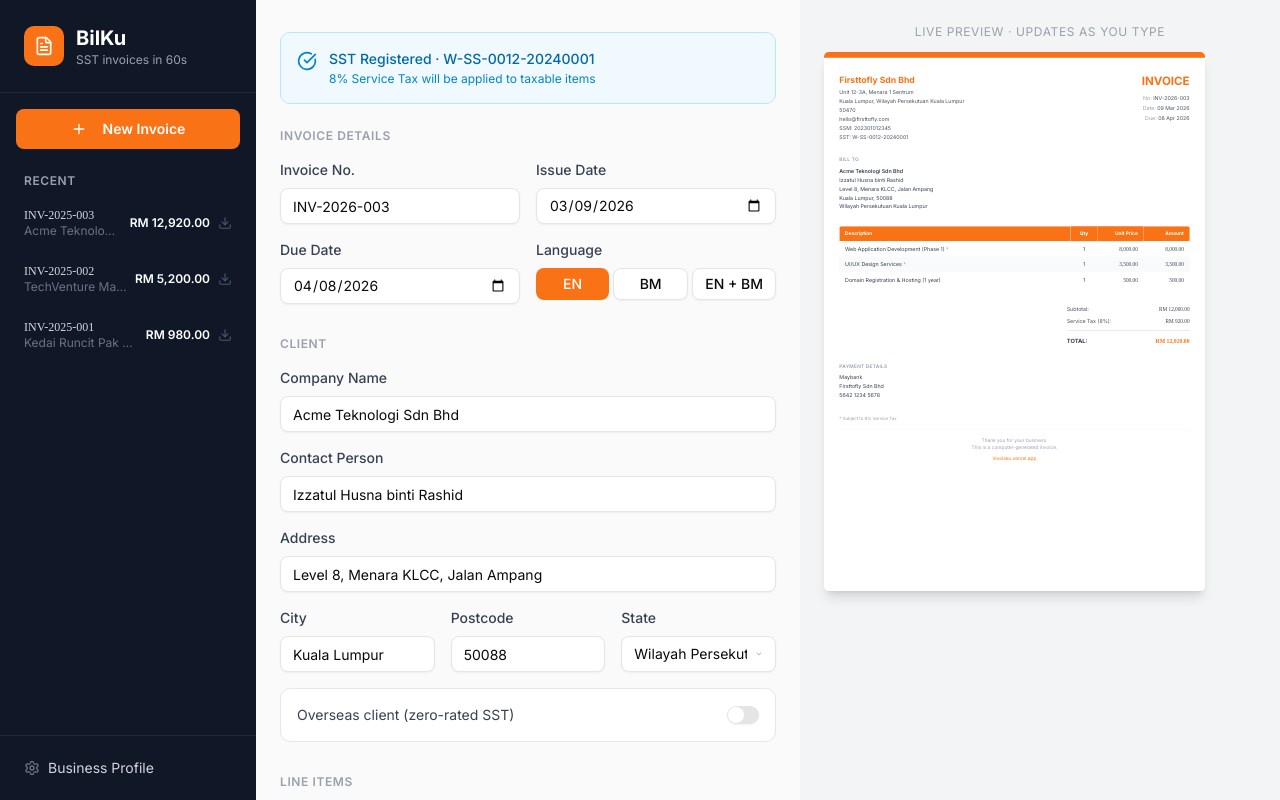
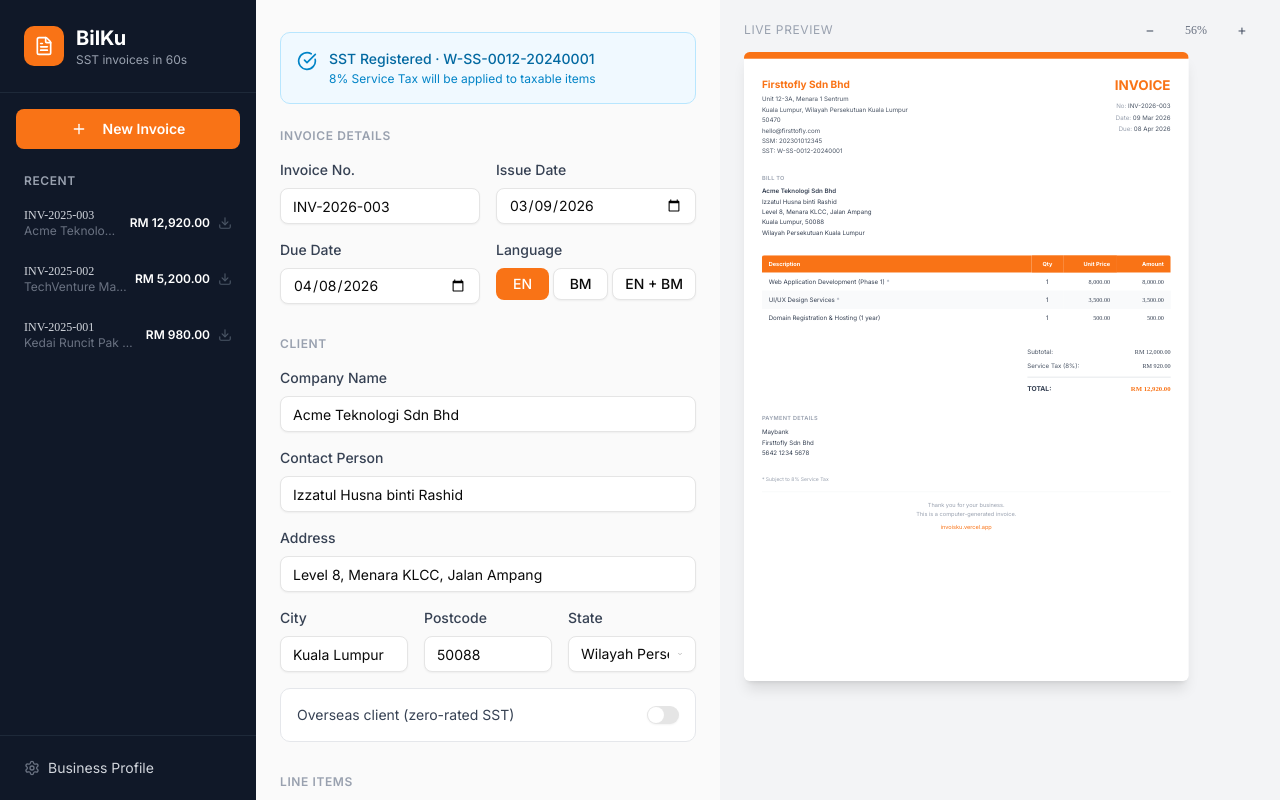
Before and after one commit to leongcheefai/bilku, a Next.js app: page / in a window 1280 px wide. Built offline with nearby package versions, Linux system fonts and the light colour scheme.

Commit message:
feat: add invoice preview

```diff
--- a/components/invoice/invoice-preview.tsx
+++ b/components/invoice/invoice-preview.tsx
@@ -1,5 +1,6 @@
 'use client'
 
+import { useState } from 'react'
 import {
   type LineItem,
   type Client,
@@ -8,6 +9,9 @@ import {
   formatCurrency,
   calculateTotals,
 } from '@/lib/invoice-types'
+
+const ZOOM_STEPS = [0.35, 0.45, 0.56, 0.7, 0.85, 1.0]
+const DEFAULT_ZOOM_INDEX = 2 // 0.56
 
 interface InvoicePreviewProps {
   client: Client
@@ -81,20 +85,56 @@ export function InvoicePreview({
 
   const accentColor = businessProfile.accentColor || '#f97316'
 
+  const [zoomIndex, setZoomIndex] = useState(DEFAULT_ZOOM_INDEX)
+  const zoom = ZOOM_STEPS[zoomIndex]
+
+  const zoomIn = () => setZoomIndex((i) => Math.min(i + 1, ZOOM_STEPS.length - 1))
+  const zoomOut = () => setZoomIndex((i) => Math.max(i - 1, 0))
+  const zoomReset = () => setZoomIndex(DEFAULT_ZOOM_INDEX)
+
   return (
-    <div className="hidden lg:block w-[480px] bg-gray-100 p-6 overflow-y-auto">
-      <p className="text-xs text-gray-400 text-center mb-3 uppercase tracking-wider">
-        Live Preview · Updates as you type
+    <div className="hidden lg:flex lg:flex-col lg:w-[560px] bg-gray-100 overflow-hidden">
+      {/* Toolbar */}
+      <div className="flex items-center justify-between px-6 pt-4 pb-2">
+        <p className="text-xs text-gray-400 uppercase tracking-wider">
+          Live Preview
         </p>
+        <div className="flex items-center gap-1">
+          <button
+            onClick={zoomOut}
+            disabled={zoomIndex === 0}
+            className="w-7 h-7 flex items-center justify-center rounded text-gray-500 hover:bg-gray-200 disabled:opacity-30 disabled:cursor-not-allowed text-sm font-medium"
+            title="Zoom out"
+          >
+            −
+          </button>
+          <button
+            onClick={zoomReset}
+            className="px-2 h-7 flex items-center justify-center rounded text-xs text-gray-500 hover:bg-gray-200 font-mono tabular-nums min-w-[3.5rem]"
+            title="Reset zoom"
+          >
+            {Math.round(zoom * 100)}%
+          </button>
+          <button
+            onClick={zoomIn}
+            disabled={zoomIndex === ZOOM_STEPS.length - 1}
+            className="w-7 h-7 flex items-center justify-center rounded text-gray-500 hover:bg-gray-200 disabled:opacity-30 disabled:cursor-not-allowed text-sm font-medium"
+            title="Zoom in"
+          >
+            +
+          </button>
+        </div>
+      </div>
 
-      {/* Preview Card Container */}
+      {/* Scrollable preview area */}
+      <div className="flex-1 overflow-auto px-6 pb-6">
         <div className="relative">
           <div
             className="bg-white shadow-xl rounded-lg overflow-hidden origin-top-left"
             style={{
               width: '210mm',
               minHeight: '297mm',
-            transform: 'scale(0.48)',
+              transform: `scale(${zoom})`,
               transformOrigin: 'top left',
             }}
           >
@@ -289,5 +329,6 @@ export function InvoicePreview({
           </div>
         </div>
       </div>
+    </div>
   )
 }
```
Lines whose indentation alone changed are shown as unchanged.
